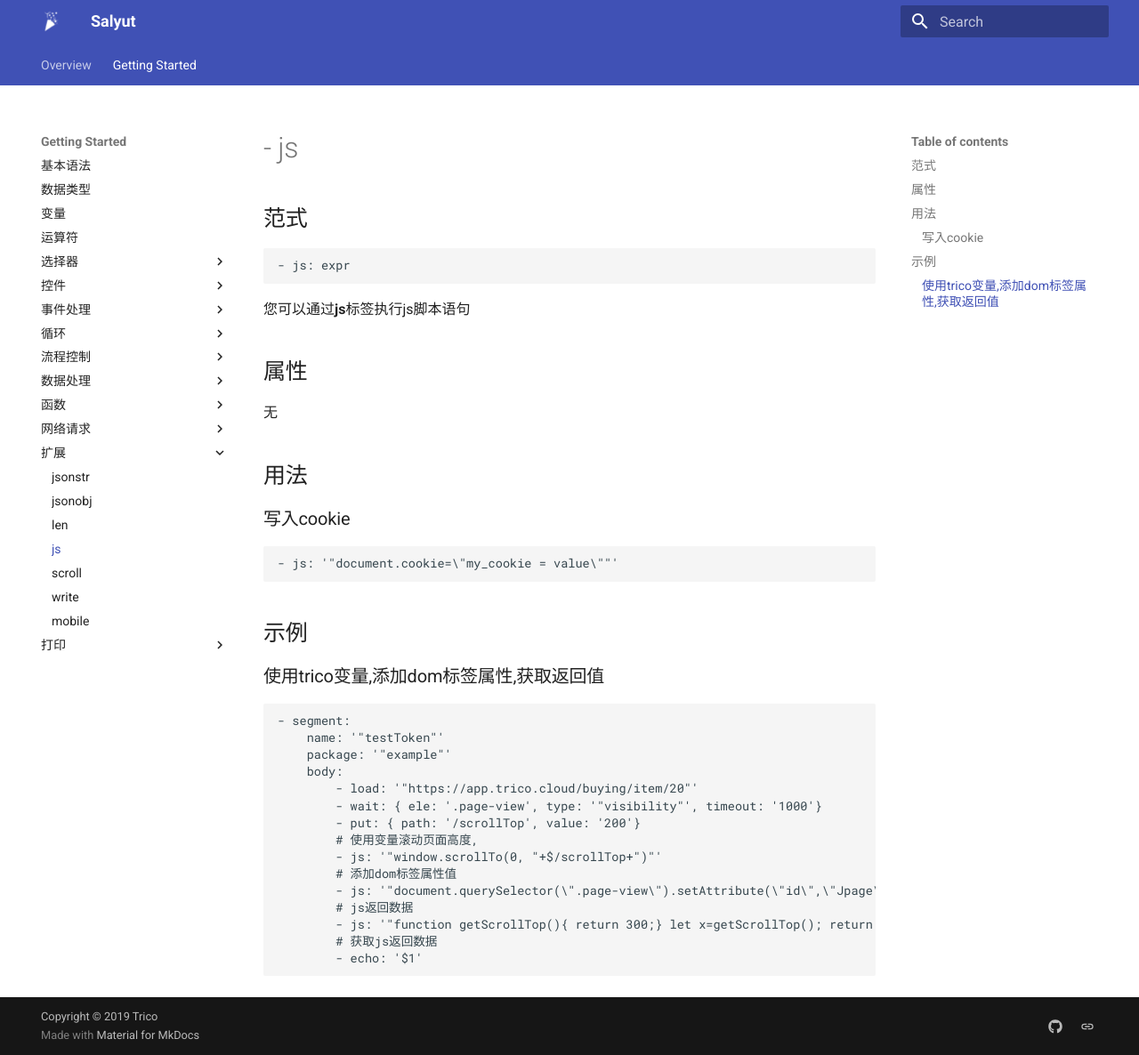
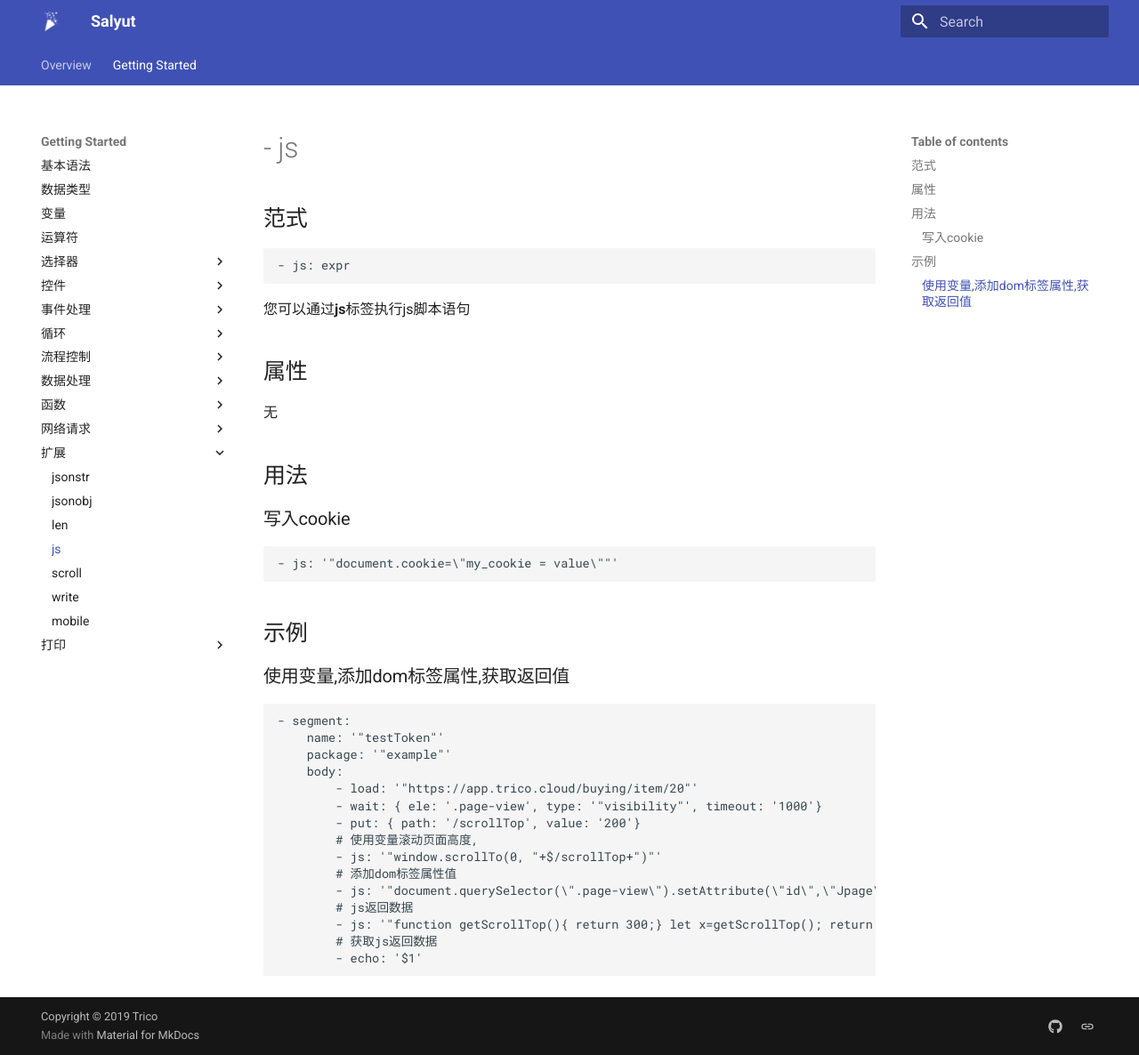
Before and after one commit to shenruisi/salyut_doc, an MkDocs documentation site: the page built from docs/js.md, in a window 1280 px wide and 1186 px high. Shown: the whole window at 89% size. Built offline with MkDocs 1.6.1 and Material for MkDocs 9.7.7, drawn with Linux system fonts in a browser that asks for light colours.

````diff
--- a/docs/js.md
+++ b/docs/js.md
@@ -16,7 +16,7 @@
 ```
 
 ## 示例
-### 使用trico变量,添加dom标签属性,获取返回值
+### 使用变量,添加dom标签属性,获取返回值
 ```yaml
 - segment:
     name: '"testToken"'
````
Also changed, not shown: docs/grammar.md (+0 -1 lines), docs/scroll.md (+1 -1 lines).
